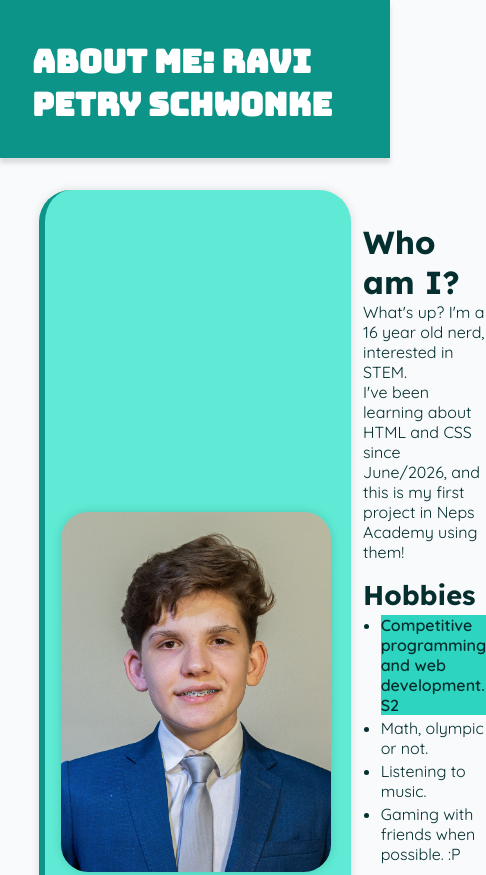
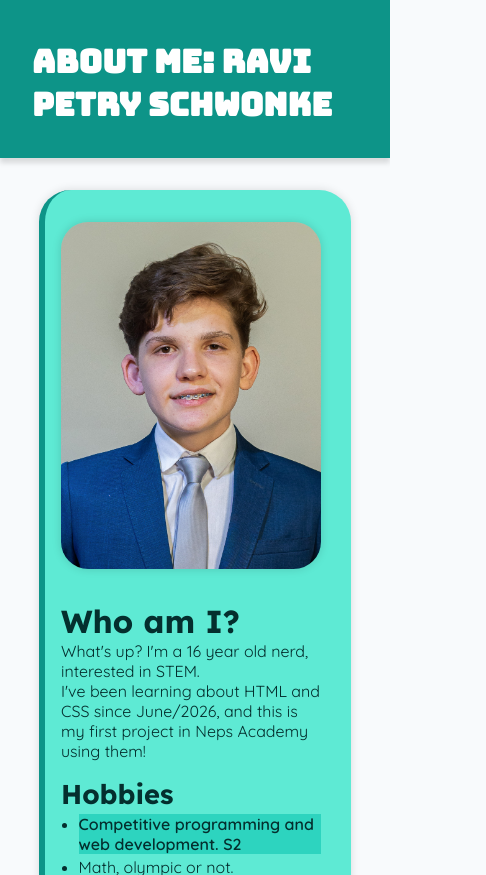
Before and after one commit to Ravii-873/About-Me---HTML-CSS, a plain HTML site: page index.html in a window 390 px wide. Shown: the top 875 px of the page, 486 px wide, since content can reach past the window. Drawn offline with Linux system fonts and the light colour scheme.

Commit message:
fix responsivity issues

```diff
--- a/styles.css
+++ b/styles.css
@@ -131,8 +131,9 @@ main {
 
 #avatar {
     border-radius: 1.7rem;
-    width: fit-content;
-    height: 360px;
+    width: 270px;
+    max-width: 100%;
+    height: auto;
     box-shadow: 0 0 10px rgba(0, 0, 0, 0.15);
 }
 
@@ -166,3 +167,10 @@ li {
     font-weight: 600;
     background-color: var(--aquamarine-400);
 }
+
+@media screen and (max-width: 860px) {
+    #main-top {
+        flex-direction: column;
+        align-items: flex-start;
+    }
+}
```
